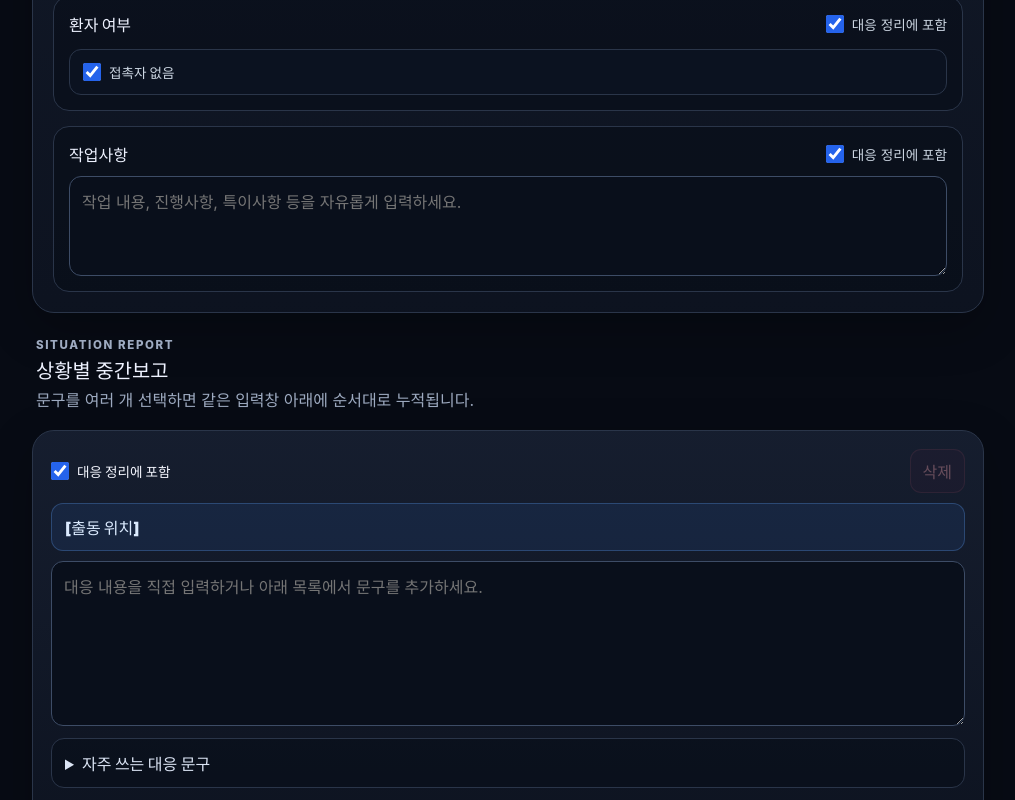
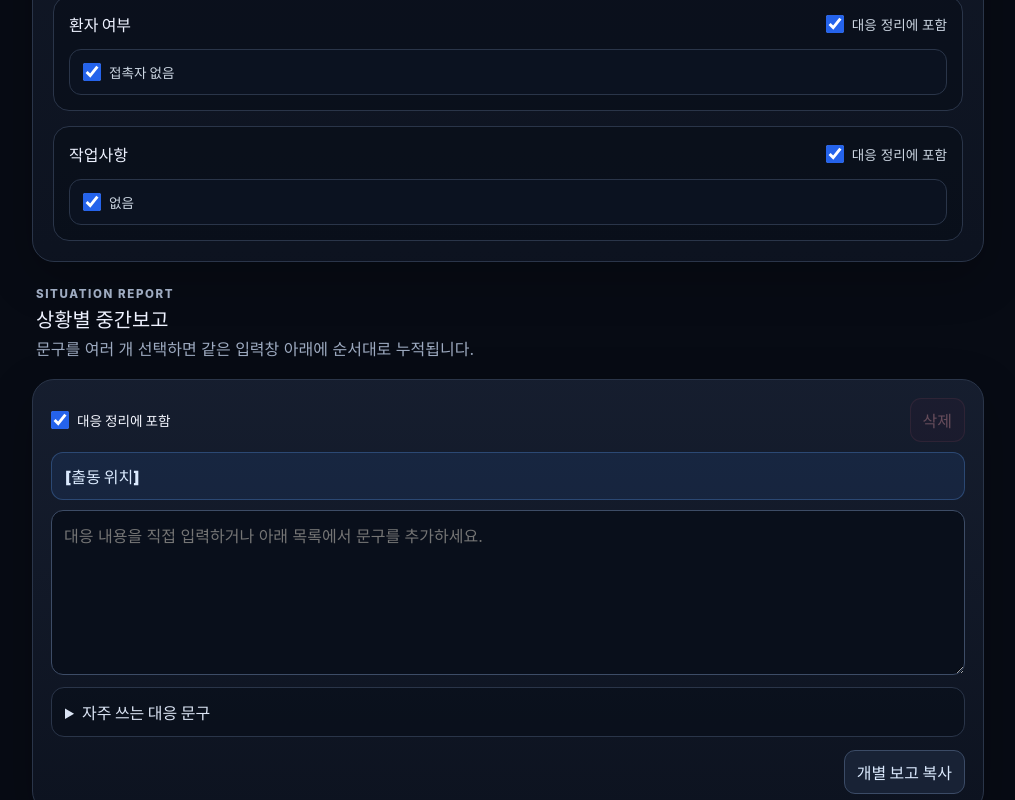
Before and after one commit to jwg1320/ert-response-v2, a React (Vite) app: page / in a window 1280 px wide. Shown: the part 980-1780 px from the top of the page, without its empty margins (132-1147 px from the left). Built offline with nearby package versions, Linux system fonts and the light colour scheme.

Commit message:
추가한내용

```diff
--- a/src/App.jsx
+++ b/src/App.jsx
@@ -31,6 +31,7 @@ const createIncident = (id = createId()) => ({
   contactCount: '',
   patientDetails: '',
   workDetails: '',
+  workNone: true,
   includeWork: true,
   gasAlarm: false,
   gasDraft: {
@@ -65,6 +66,10 @@ const normalizeState = (raw) => {
     ...createIncident(incident.id || createId()),
     ...incident,
     id: incident.id || createId(),
+    workNone:
+      typeof incident.workNone === 'boolean'
+        ? incident.workNone
+        : !String(incident.workDetails || '').trim(),
     gasDraft: {
       ...createIncident().gasDraft,
       ...(incident.gasDraft || {}),
@@ -408,7 +413,7 @@ const buildFinalText = (incident) => {
     }
   }
   commonLines.push(...buildPatientLines(incident))
-  if (incident.includeWork) {
+  if (incident.includeWork && !incident.workNone) {
     commonLines.push(...formatMultilineField('작업사항', incident.workDetails))
   }
 
@@ -1199,11 +1204,23 @@ function App() {
                   대응 정리에 포함
                 </label>
               </div>
-              <textarea
-                value={activeIncident.workDetails}
-                placeholder="작업 내용, 진행사항, 특이사항 등을 자유롭게 입력하세요."
-                onChange={(event) => updateCurrent({ workDetails: event.target.value })}
-              />
+
+              <label className="no-contact-toggle">
+                <input
+                  type="checkbox"
+                  checked={activeIncident.workNone}
+                  onChange={(event) => updateCurrent({ workNone: event.target.checked })}
+                />
+                없음
+              </label>
+
+              {!activeIncident.workNone && (
+                <textarea
+                  value={activeIncident.workDetails}
+                  placeholder="작업 내용, 진행사항, 특이사항 등을 자유롭게 입력하세요."
+                  onChange={(event) => updateCurrent({ workDetails: event.target.value })}
+                />
+              )}
             </div>
           </div>
         </section>
```
